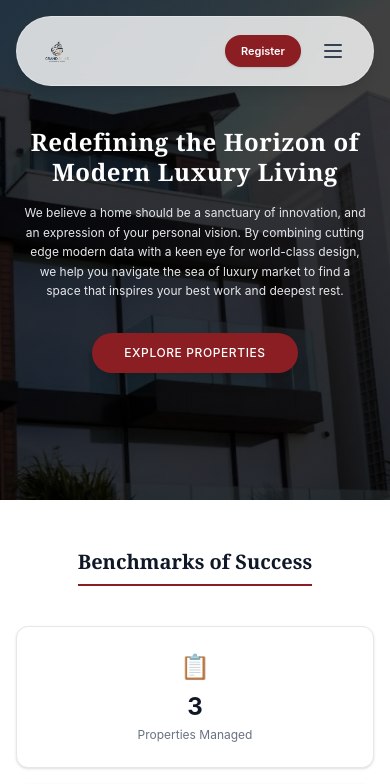
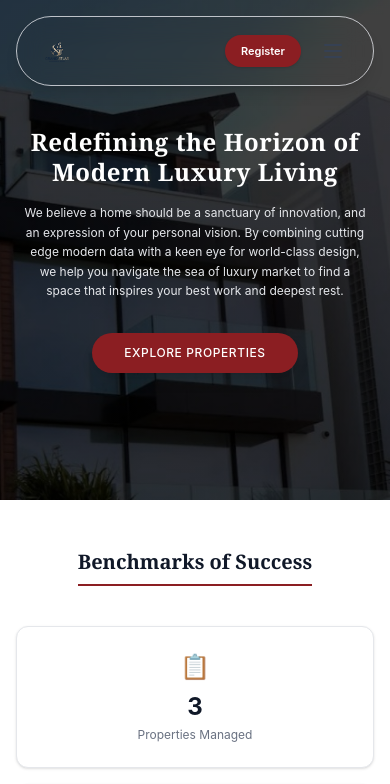
Before and after one commit to BODA102/grand-atlas-live, a React (Vite) app: page / in a window 390 px wide. Shown: the top 784 px of the page. Built offline with nearby package versions, Linux system fonts and the light colour scheme.

Commit message:
Update responsive design and API fallbacks

```diff
--- a/src/components/Navbar.jsx
+++ b/src/components/Navbar.jsx
@@ -12,7 +12,7 @@ export default function Navbar() {
 
   return (
     <div className="w-full fixed top-4 left-0 z-50 px-4 pointer-events-none">
-      <nav className="max-w-7xl mx-auto backdrop-blur-md bg-white/80 border border-gray-200/80 shadow-lg rounded-full py-3 px-6 md:px-8 flex items-center justify-between pointer-events-auto transition-all">
+      <nav className="max-w-7xl mx-auto backdrop-blur-md bg-white/ 00 border border-gray-200/80 shadow-lg rounded-full py-3 px-6 md:px-8 flex items-center justify-between pointer-events-auto transition-all">
 
         {/* 1. Logo on the left */}
         <Link to="/" className="flex items-center gap-2" onClick={closeMenu}>
```
